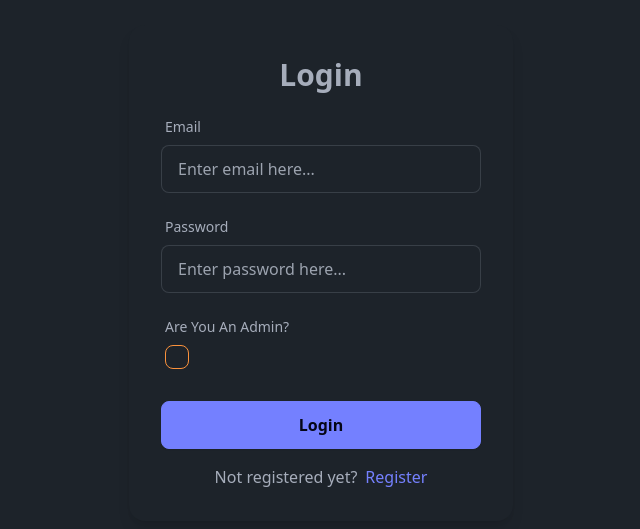
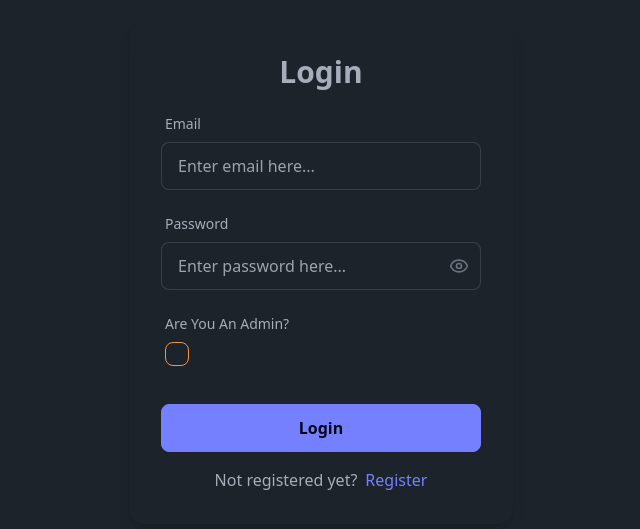
Before and after one commit to AayushThakur1999/EventSchedulingSystem, a React (Vite) app in the folder EventSchedulingSystem-Frontend/: page /login in a window 1280 px wide. Shown: the part 127-656 px from the top of the page, without its empty margins (319-959 px from the left). Built offline with nearby package versions, Linux system fonts and the light colour scheme.

Commit message:
Add show and hide password functionality

```diff
--- a/EventSchedulingSystem-Frontend/src/Components/FormInput.tsx
+++ b/EventSchedulingSystem-Frontend/src/Components/FormInput.tsx
@@ -1,4 +1,6 @@
+import { useState } from "react";
 import { FormInputProps } from "../Types/Types";
+import { Eye, EyeOff } from "lucide-react";
 
 const FormInput = <T extends string | boolean>({
   label,
@@ -7,7 +9,9 @@
   handleInputChange,
   value,
 }: FormInputProps<T>) => {
+  const [showPassword, setShowPassword] = useState(false);
   const isCheckbox = type === "checkbox";
+  const isPassword = type === "password";
 
   const handleChange = (e: React.ChangeEvent<HTMLInputElement>): void => {
     if (handleInputChange) {
@@ -16,22 +20,26 @@
     }
   };
 
+  const togglePasswordVisibility = () => {
+    setShowPassword(!showPassword);
+  };
+
   const getAutocomplete = () => {
     if (type === "password") {
       return name === "newPassword" ? "new-password" : "current-password";
     }
     if (type === "email") {
-      return "email"; // Use "email" for email fields
+      return "email";
     }
     if (type === "text") {
       if (name === "fullname") {
-        return "name"; // "name" for fullname
+        return "name";
       }
       if (name === "username") {
-        return "username"; // "username" for username
+        return "username";
       }
     }
-    return undefined; // No autocomplete for other input types by default
+    return undefined;
   };
 
   return (
@@ -39,14 +47,15 @@
       <div className="label">
         <span className="label-text capitalize">{label}</span>
       </div>
+      <div className="relative">
         <input
-        type={type}
+          type={isPassword ? (showPassword ? "text" : "password") : type}
           name={name}
           placeholder={isCheckbox ? undefined : `Enter ${label} here...`}
           className={
             isCheckbox
               ? "checkbox border-orange-400 [--chkbg:theme(colors.indigo.600)] [--chkfg:orange] checked:border-indigo-800 ml-1"
-            : "input input-bordered"
+              : "input input-bordered w-full"
           }
           checked={isCheckbox ? (value as boolean) : undefined}
           value={!isCheckbox ? (value as string) : undefined}
@@ -54,7 +63,22 @@
           autoComplete={isCheckbox ? undefined : getAutocomplete()}
           required={!isCheckbox}
         />
+        {isPassword && (
+          <button
+            type="button"
+            className="absolute inset-y-0 right-0 pr-3 flex items-center"
+            onClick={togglePasswordVisibility}
+          >
+            {showPassword ? (
+              <EyeOff className="h-5 w-5 text-gray-500" />
+            ) : (
+              <Eye className="h-5 w-5 text-gray-500" />
+            )}
+          </button>
+        )}
+      </div>
     </div>
   );
 };
+
 export default FormInput;
```
Lines whose indentation alone changed are shown as unchanged.
